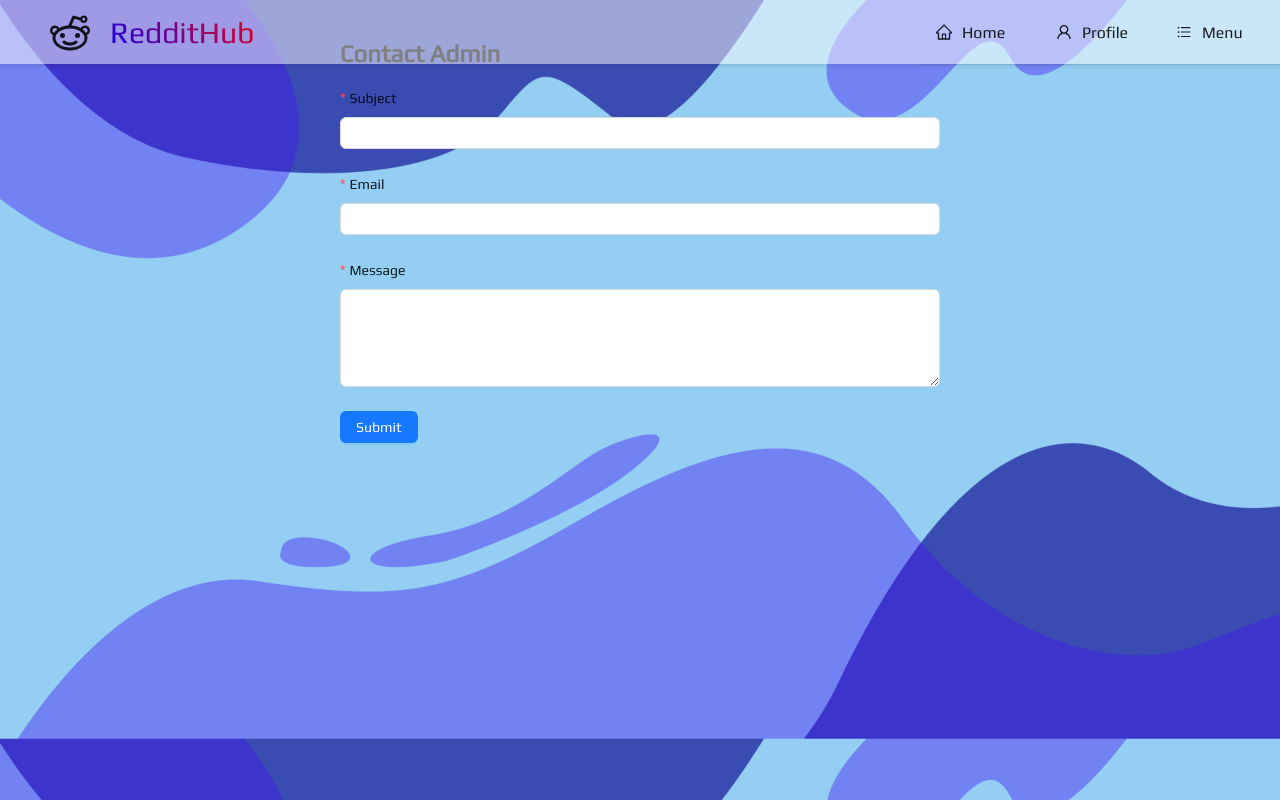
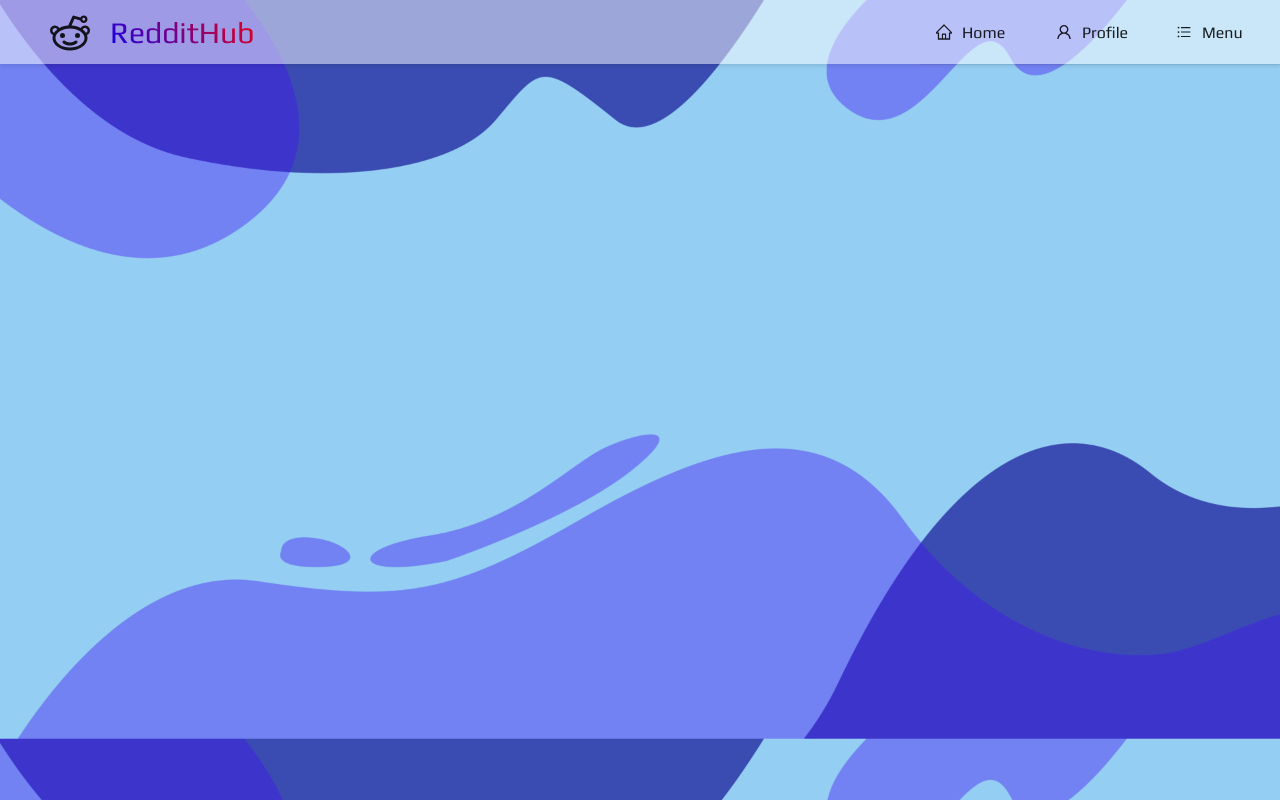
Before and after one commit to JeffreyYou/Reddit-Forum, a React (Vite) app in the folder reddit-frontend/: page /users/contactus in a window 1280 px wide. Built offline with nearby package versions, Linux system fonts and the light colour scheme.

Commit message:
fixed style for contact page

```diff
--- a/reddit-frontend/src/pages/contact/ContactAdminPage.tsx
+++ b/reddit-frontend/src/pages/contact/ContactAdminPage.tsx
@@ -1,12 +1,14 @@
 import React from 'react';
-import { ContactAdminForm } from "../../components/contact-admin-form/ContactAdminForm.tsx";
+import {ContactAdminForm} from "../../components/contact-admin-form/ContactAdminForm.tsx";
 import styles from './style.module.scss';
 
 const ContactAdminPage: React.FC = () => {
     return (
-        <div className={styles['contact-admin-page']}>
-            <h2>Contact Admin</h2>
-            <ContactAdminForm />
+        <div  className={styles['contact-admin-container']}>
+            <div className={styles['contact-admin']}>
+                <h2>Contact Admin</h2>
+                <ContactAdminForm/>
+            </div>
         </div>
     );
 };
--- a/reddit-frontend/src/pages/contact/style.module.scss
+++ b/reddit-frontend/src/pages/contact/style.module.scss
@@ -1,7 +1,10 @@
-.contact-admin-page {
-  max-width: 600px;
-  margin: 0 auto;
+@import '../../styles/global.scss';
+
+.contact-admin {
+  max-width: 40vw;
   padding: 20px;
+  margin: 100px auto 20px;
+  align-items: center;
 }
 
 .contact-admin-form {
--- a/reddit-frontend/src/router.tsx
+++ b/reddit-frontend/src/router.tsx
@@ -37,7 +37,7 @@ const AppRouter = () => {
                 <Route path="/posts/:postId" element={<PostDetail />} />
 
                 <Route path="/users/:userId/profile" element={<UserProfile />} />
-                <Route path="/users/contactus" element={<ContactAdminPage />} />
+                <Route path="/contactus" element={<ContactAdminPage />} />
                 <Route path="/admin/message" element={<MessageMgmtPage />} />
 
                 {/* <Route path="/contact-admin" element={<ContactAdminPage />} />
```
